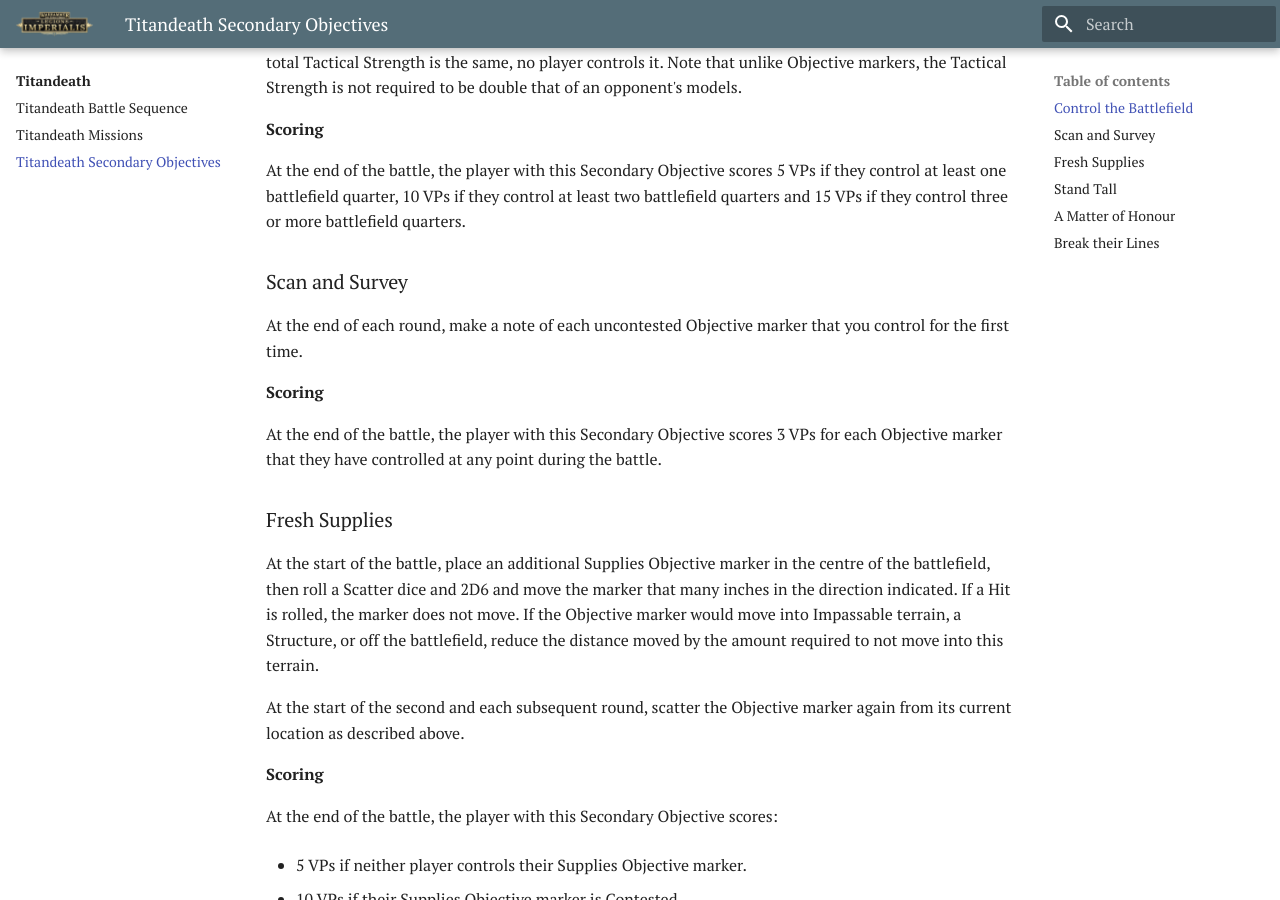
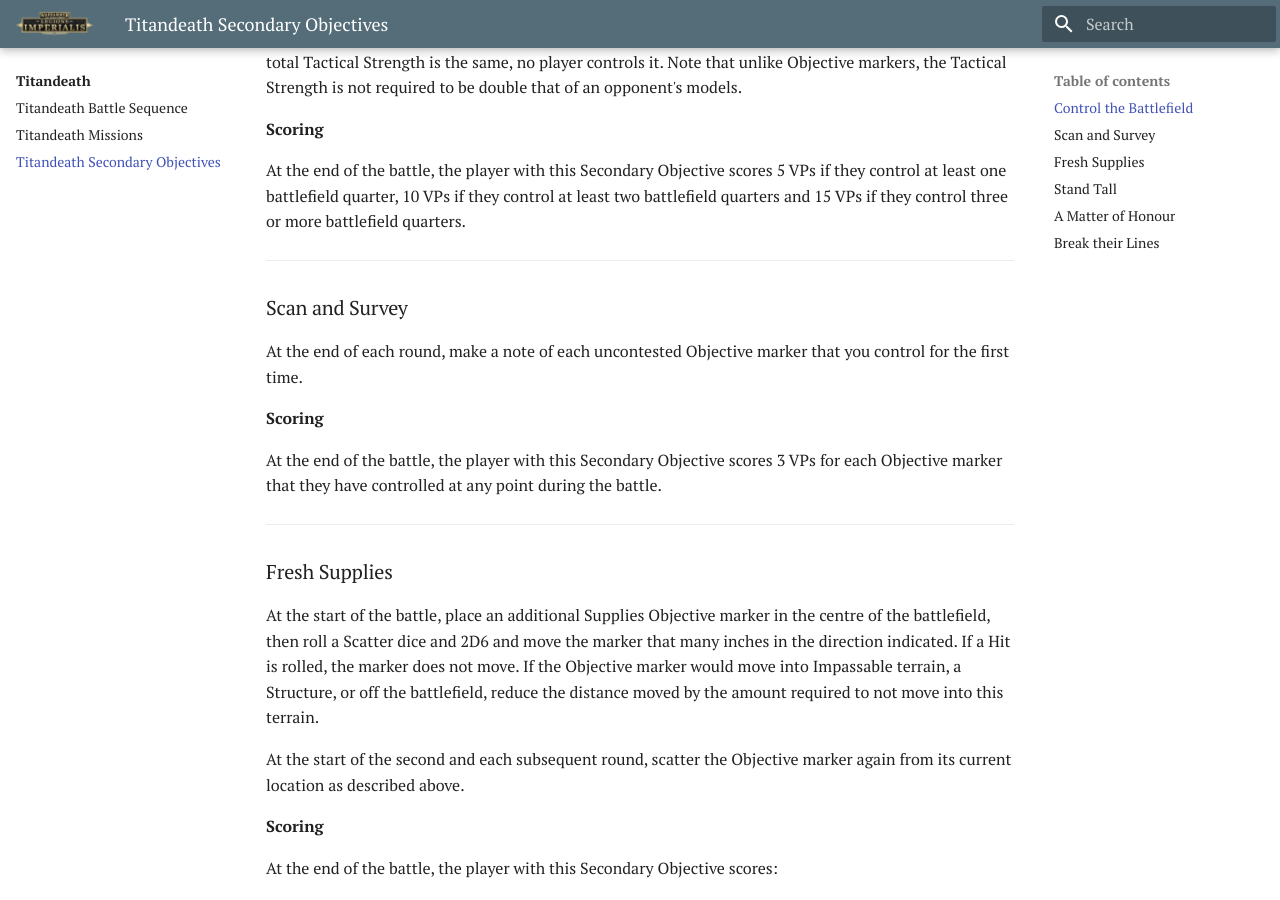
Before and after one commit to BloodBowlBase/EHeresy, an MkDocs documentation site: the page built from docs/titandeath/titandeath_secondary_objectives.md, in a window 1280 px wide and 900 px high, scrolled down 688 px. Built offline with MkDocs 1.6.1 and Material for MkDocs 9.7.7, drawn with Linux system fonts in a browser that asks for light colours.

```diff
--- a/docs/titandeath/titandeath_secondary_objectives.md
+++ b/docs/titandeath/titandeath_secondary_objectives.md
@@ -14,6 +14,8 @@ The player with the greatest total Tactical Strength in each quarter is said to
 
 At the end of the battle, the player with this Secondary Objective scores 5 VPs if they control at least one battlefield quarter, 10 VPs if they control at least two battlefield quarters and 15 VPs if they control three or more battlefield quarters.
 
+---
+
 ### Scan and Survey
 
 At the end of each round, make a note of each uncontested Objective marker that you control for the first time.
@@ -21,6 +23,8 @@ At the end of each round, make a note of each uncontested Objective marker that
 **Scoring**
 
 At the end of the battle, the player with this Secondary Objective scores 3 VPs for each Objective marker that they have controlled at any point during the battle.
+
+---
 
 ### Fresh Supplies
 
@@ -38,6 +42,8 @@ At the end of the battle, the player with this Secondary Objective scores:
 
 - 15 VPs if they control their Uncontested Supplies Objective marker.
 
+---
+
 ### Stand Tall
 
 A player with this Secondary Objective must attempt to preserve their forces in the face of the enemy attack - most especially the pride of their Titan Legio.
@@ -49,6 +55,8 @@ At the end of the battle:
 - If the player with this Secondary Objective has more than 50% of the total points cost of their Army on the battlefield, they score 10 VPs.
 
 - If the player with this Secondary Objective has any Warlord Battle Titan, Warlord-Sinister Battle Titan, Warmaster Heavy Battle Titan or Warmaster Iconoclast Titan models on the battlefield and their opponent has no Warlord Battle Titan, Warlord-Sinister Battle Titan, Warmaster Heavy Battle Titan or Warmaster Iconoclast Titan models on the battlefield, they score 5 VPs.
+
+---
 
 ### A Matter of Honour
 
@@ -64,7 +72,9 @@ At the end of the battle, the player with this Secondary Objective scores:
 
 - 15 VPs if the Miscreant model has been destroyed by an attack made by the Aggrieved model.
 
-## Break their Lines
+---
+
+### Break their Lines
 
 After both players have finished deploying their Armies, the player with this Secondary Objective secretly selects three of their Titan models to be Linebreakers and makes a note of them. If the player with this Secondary Objective has less than three Titan models in their Army, they must re-roll this Secondary Objective.
 
--- /dev/null
+++ b/overrides/robots.txt
@@ -0,0 +1,4 @@
+User-agent: *
+Disallow:
+
+Sitemap: https://epicheresy.ru/sitemap.xml
```
